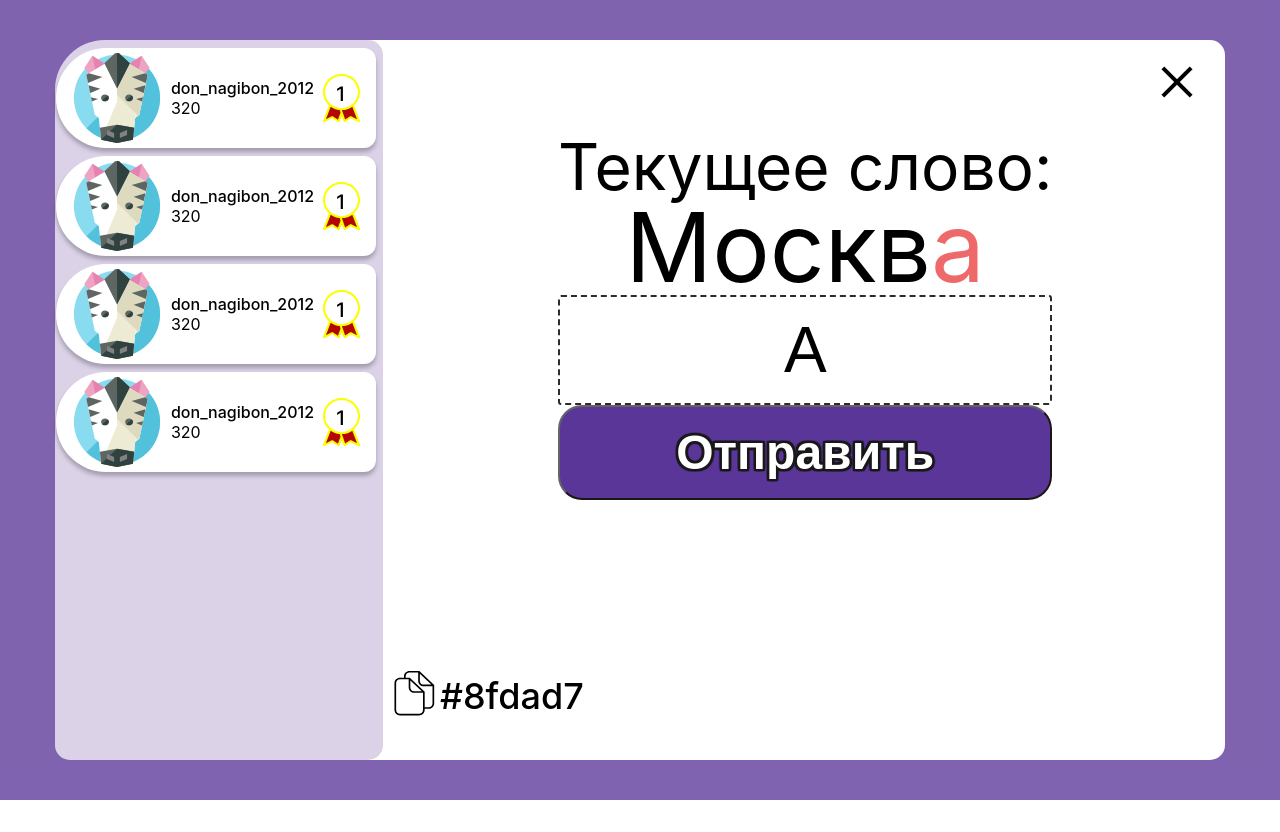
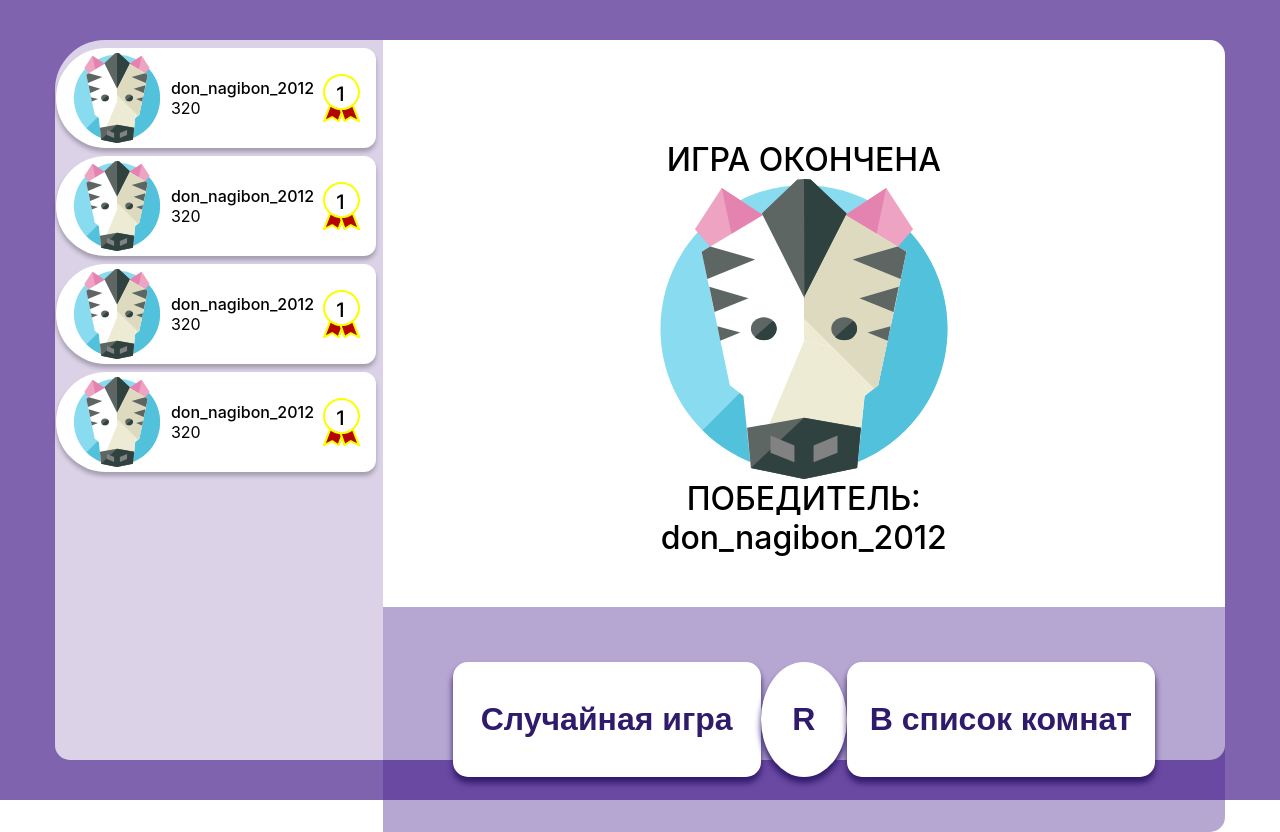
Before and after one commit to robertfrundin/cities-frontend, a React (Create React App) app: page / in a window 1280 px wide. Before the commit the page ends 800 px from the top, so only its background shows below. Built offline with nearby package versions, Linux system fonts and the light colour scheme.

Commit message:
finished game page

```diff
--- a/src/index.css
+++ b/src/index.css
@@ -14,3 +14,7 @@ body,
   margin: 0;
   padding: 0;
 }
+.App {
+  background: rgba(74, 33, 142, 0.7);
+  padding: 40px 55px;
+}
--- a/src/pages/Game/Game.jsx
+++ b/src/pages/Game/Game.jsx
@@ -1,9 +1,9 @@
 import styles from './game.module.scss'
-import copyImage from '../../assets/copy.svg'
 import { Player } from '../../components/Player/Player'
+import { ActiveGame } from './parts/ActiveGame/ActiveGame'
+import { FinishedGame } from './parts/FinishedGame/FinishedGame'
 export const Game = () => {
   return (
-    <div className={styles.wrap}>
     <main className={styles.content}>
       <div className={styles.players}>
         <ul>
@@ -14,19 +14,8 @@ export const Game = () => {
         </ul>
       </div>
       <div className={styles.board}>
-          <h2>Текущее слово:</h2>
-          <h1>
-            Москв<span className={styles.red__letter}>а</span>
-          </h1>
-          <input defaultValue="A" type="text" />
-          <button>Отправить</button>
-          <span className={styles.copy}>
-            <img src={copyImage} alt="" />
-            <span>#8fdad7</span>
-          </span>
+        <FinishedGame></FinishedGame>
       </div>
-        <button className={styles.close}></button>
     </main>
-    </div>
   )
 }
--- a/src/pages/Game/game.module.scss
+++ b/src/pages/Game/game.module.scss
@@ -1,9 +1,3 @@
-.wrap {
-  background: rgba(74, 33, 142, 0.7);
-  width: 100%;
-  height: 100%;
-  padding: 40px 55px;
-}
 .content {
   height: 100%;
   width: 100%;
@@ -17,116 +11,9 @@
   height: 100%;
   flex-shrink: 0;
   position: relative;
-  border-radius: 50px 15px 15px 15px;
+  border-radius: 50px 0px 0px 15px;
 }
 .board {
-  max-width: 100%;
+  width: 72%;
   height: 100%;
-  flex-grow: 1;
-  padding: 95px 15% 260px 15%;
-  display: flex;
-  flex-direction: column;
-  align-items: center;
-  justify-content: space-between;
-
-  & > * {
-    white-space: nowrap;
-    text-align: center;
-    width: 100%;
-  }
-
-  & h2 {
-    font-size: 64px;
-    font-weight: 400;
-    line-height: 1;
-  }
-
-  & h1 {
-    font-size: 96px;
-    font-weight: 400;
-    line-height: 1;
-  }
-
-  & button {
-    height: 95px;
-    font-size: 48px;
-    font-weight: 600;
-    border-radius: 24px;
-    background-color: #4a218e;
-    opacity: 0.9;
-    color: #fff;
-    cursor: pointer;
-    text-shadow: -0 -2px 1px #000000, 0 -2px 1px #000000, -0 2px 1px #000000, 0 2px 1px #000000, -2px -0 1px #000000, 2px -0 1px #000000, -2px 0 1px #000000, 2px 0 1px #000000, -1px -2px 1px #000000, 1px -2px 1px #000000, -1px 2px 1px #000000,
-      1px 2px 1px #000000, -2px -1px 1px #000000, 2px -1px 1px #000000, -2px 1px 1px #000000, 2px 1px 1px #000000, -2px -2px 1px #000000, 2px -2px 1px #000000, -2px 2px 1px #000000, 2px 2px 1px #000000, -2px -2px 1px #000000, 2px -2px 1px #000000,
-      -2px 2px 1px #000000, 2px 2px 1px #000000;
-  }
-  & input {
-    height: 110px;
-    border-radius: 3px;
-
-    font-size: 64px;
-    animation: blink 3s linear infinite;
-    @keyframes blink {
-      0% {
-        border: 2px dashed #ccc;
-      }
-      50% {
-        border: 2px dashed rgb(128, 127, 127);
-      }
-      100% {
-        border: 2px dashed #000;
-      }
-    }
-  }
-  & input:focus {
-    border: 3px solid black;
-  }
-  & input::first-letter {
-    color: #ee6a6a;
-  }
-  .red__letter {
-    color: #ee6a6a;
-  }
 }
-.copy {
-  position: absolute;
-  bottom: 75px;
-  left: -12%;
-  & span {
-    font-size: 36px;
-    font-weight: 500;
-    color: #000;
-    position: relative;
-    top: -7px;
-    left: 5px;
-  }
-}
-.close {
-  border: 0;
-  height: 40px;
-  width: 40px;
-  position: absolute;
-  top: 60px;
-  right: 80px;
-  background: 0;
-  font-size: 36px;
-  cursor: pointer;
-}
-.close::after {
-  height: 4px;
-  width: 40px;
-  content: '';
-  position: absolute;
-  background: #000;
-  right: 3px;
-  transform: rotate(-45deg);
-}
-.close::before {
-  right: 3px;
-  height: 4px;
-  width: 40px;
-  content: '';
-  position: absolute;
-  background: #000;
-  transform: rotate(45deg);
-}
--- /dev/null
+++ b/src/pages/Game/parts/ActiveGame/ActiveGame.jsx
@@ -0,0 +1,20 @@
+import React from 'react'
+import styles from './activeGame.module.scss'
+import copyImage from '../../../../assets/copy.svg'
+export const ActiveGame = () => {
+  return (
+    <div className={styles.active__game}>
+      <h2>Текущее слово:</h2>
+      <h1>
+        Москв<span className={styles.red__letter}>а</span>
+      </h1>
+      <input defaultValue="A" type="text" />
+      <button>Отправить</button>
+      <span className={styles.copy}>
+        <img src={copyImage} alt="" />
+        <span>#8fdad7</span>
+      </span>
+      <button className={styles.close}></button>
+    </div>
+  )
+}
--- /dev/null
+++ b/src/pages/Game/parts/ActiveGame/activeGame.module.scss
@@ -0,0 +1,112 @@
+.active__game {
+  max-width: 100%;
+  height: 100%;
+  flex-grow: 1;
+  padding: 95px 15% 260px 15%;
+  display: flex;
+  flex-direction: column;
+  align-items: center;
+  justify-content: space-between;
+
+  & > * {
+    white-space: nowrap;
+    text-align: center;
+    width: 100%;
+  }
+
+  & h2 {
+    font-size: 64px;
+    font-weight: 400;
+    line-height: 1;
+  }
+
+  & h1 {
+    font-size: 96px;
+    font-weight: 400;
+    line-height: 1;
+  }
+
+  & button {
+    height: 95px;
+    font-size: 48px;
+    font-weight: 600;
+    border-radius: 24px;
+    background-color: #4a218e;
+    opacity: 0.9;
+    color: #fff;
+    cursor: pointer;
+    text-shadow: -0 -2px 1px #000000, 0 -2px 1px #000000, -0 2px 1px #000000, 0 2px 1px #000000, -2px -0 1px #000000, 2px -0 1px #000000, -2px 0 1px #000000, 2px 0 1px #000000, -1px -2px 1px #000000, 1px -2px 1px #000000, -1px 2px 1px #000000,
+      1px 2px 1px #000000, -2px -1px 1px #000000, 2px -1px 1px #000000, -2px 1px 1px #000000, 2px 1px 1px #000000, -2px -2px 1px #000000, 2px -2px 1px #000000, -2px 2px 1px #000000, 2px 2px 1px #000000, -2px -2px 1px #000000, 2px -2px 1px #000000,
+      -2px 2px 1px #000000, 2px 2px 1px #000000;
+  }
+  & input {
+    height: 110px;
+    border-radius: 3px;
+
+    font-size: 64px;
+    animation: blink 3s linear infinite;
+    @keyframes blink {
+      0% {
+        border: 2px dashed #ccc;
+      }
+      50% {
+        border: 2px dashed rgb(128, 127, 127);
+      }
+      100% {
+        border: 2px dashed #000;
+      }
+    }
+  }
+  & input:focus {
+    border: 3px solid black;
+  }
+  & input::first-letter {
+    color: #ee6a6a;
+  }
+  .red__letter {
+    color: #ee6a6a;
+  }
+}
+.copy {
+  position: absolute;
+  bottom: 75px;
+  left: -12%;
+  & span {
+    font-size: 36px;
+    font-weight: 500;
+    color: #000;
+    position: relative;
+    top: -7px;
+    left: 5px;
+  }
+}
+.close {
+  border: 0;
+  height: 40px;
+  width: 40px;
+  position: absolute;
+  top: 60px;
+  right: 80px;
+  background: 0;
+  font-size: 36px;
+  cursor: pointer;
+  background: transparent !important;
+}
+.close::after {
+  height: 4px;
+  width: 40px;
+  content: '';
+  position: absolute;
+  background: #000;
+  right: 3px;
+  transform: rotate(-45deg);
+}
+.close::before {
+  right: 3px;
+  height: 4px;
+  width: 40px;
+  content: '';
+  position: absolute;
+  background: #000;
+  transform: rotate(45deg);
+}
--- /dev/null
+++ b/src/pages/Game/parts/FinishedGame/FinishedGame.jsx
@@ -0,0 +1,22 @@
+import styles from './finishedGame.module.scss'
+import zebra from '../../../../assets/zebra.svg'
+
+export const FinishedGame = () => {
+  return (
+    <div className={styles.game__finished}>
+      <div className={styles.finish__result}>
+        <h3>ИГРА ОКОНЧЕНА</h3>
+        <img className={styles.winner__image} src={zebra} alt="" />
+        <div className={styles.winner__info}>
+          <h3>ПОБЕДИТЕЛЬ:</h3>
+          <h3>don_nagibon_2012</h3>
+        </div>
+      </div>
+      <div className={styles.finish__buttons}>
+        <button>Случайная игра</button>
+        <button className={styles.restart}>R</button>
+        <button>В список комнат</button>
+      </div>
+    </div>
+  )
+}
--- /dev/null
+++ b/src/pages/Game/parts/FinishedGame/finishedGame.module.scss
@@ -0,0 +1,51 @@
+.game__finished {
+  width: 100%;
+  height: 100%;
+  display: flex;
+  flex-direction: column;
+  align-items: center;
+}
+
+.finish__result {
+  height: 680px;
+  padding: 100px 0 50px 0;
+  display: flex;
+  flex-direction: column;
+  align-items: center;
+  justify-content: space-between;
+  & h3 {
+    font-weight: 500;
+    font-size: 32px;
+    text-align: center;
+  }
+  & .winner__image {
+    width: 300px;
+    height: 300px;
+  }
+}
+.finish__buttons {
+  background: rgba(74, 33, 142, 0.4);
+  border-radius: 0px 0px 15px 0px;
+  flex-grow: 1;
+  width: 100%;
+  padding: 55px 70px;
+  display: flex;
+  justify-content: space-between;
+  & button {
+    background: #fff;
+    box-shadow: 0px 6px 6px 0px #301a6b;
+    height: 115px;
+    font-weight: 600;
+    font-size: 32px;
+    padding: 10px 16px;
+    border-radius: 15px;
+    width: 460px;
+    cursor: pointer;
+    color: #301a6b;
+    border: 0;
+  }
+  & .restart {
+    width: 116px;
+    border-radius: 50%;
+  }
+}
--- /dev/null
+++ b/src/pages/Search/Search.jsx
@@ -0,0 +1,4 @@
+import styles from './search.module.scss'
+export const Search = () => {
+  return <div className={styles.game__loading}></div>
+}
```
Also changed, not shown: src/pages/Search/search.module.scss (added). Lines whose indentation alone changed are shown as unchanged.
